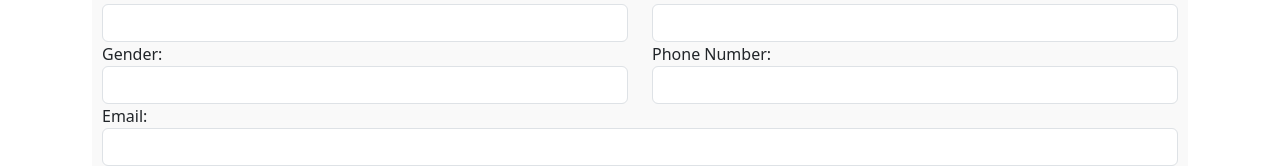
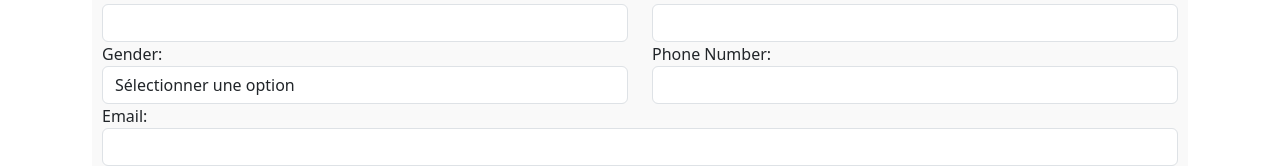
Before and after one commit to Pindice/MyCrud, a Vue app in the folder frontend/: page / in a window 1280 px wide. Shown: the part 295-461 px from the top of the page. Built offline with nearby package versions, Linux system fonts and the light colour scheme; no server answers.

Commit message:
Update PersonList.vue

```diff
--- a/frontend/src/components/PersonList.vue
+++ b/frontend/src/components/PersonList.vue
@@ -24,6 +24,7 @@
             <div class="form-group">
               <label>Gender:</label>
               <select v-model="form.gender" class="form-control" required>
+                <option value="" disabled selected hidden>Sélectionner une option</option>
                 <option value="Male">Male</option>
                 <option value="Female">Female</option>
                 <option value="Other">Other</option>
```
